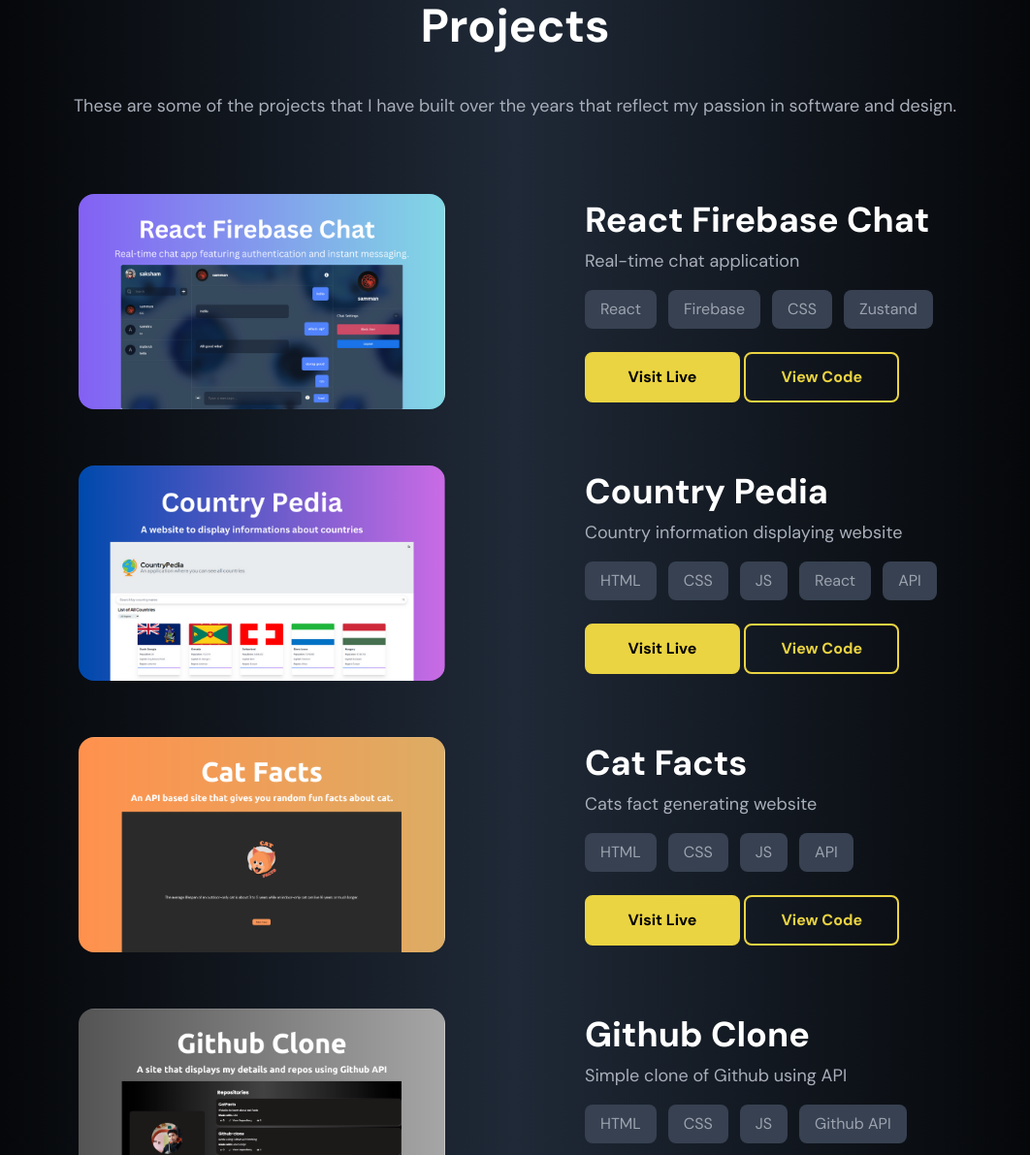
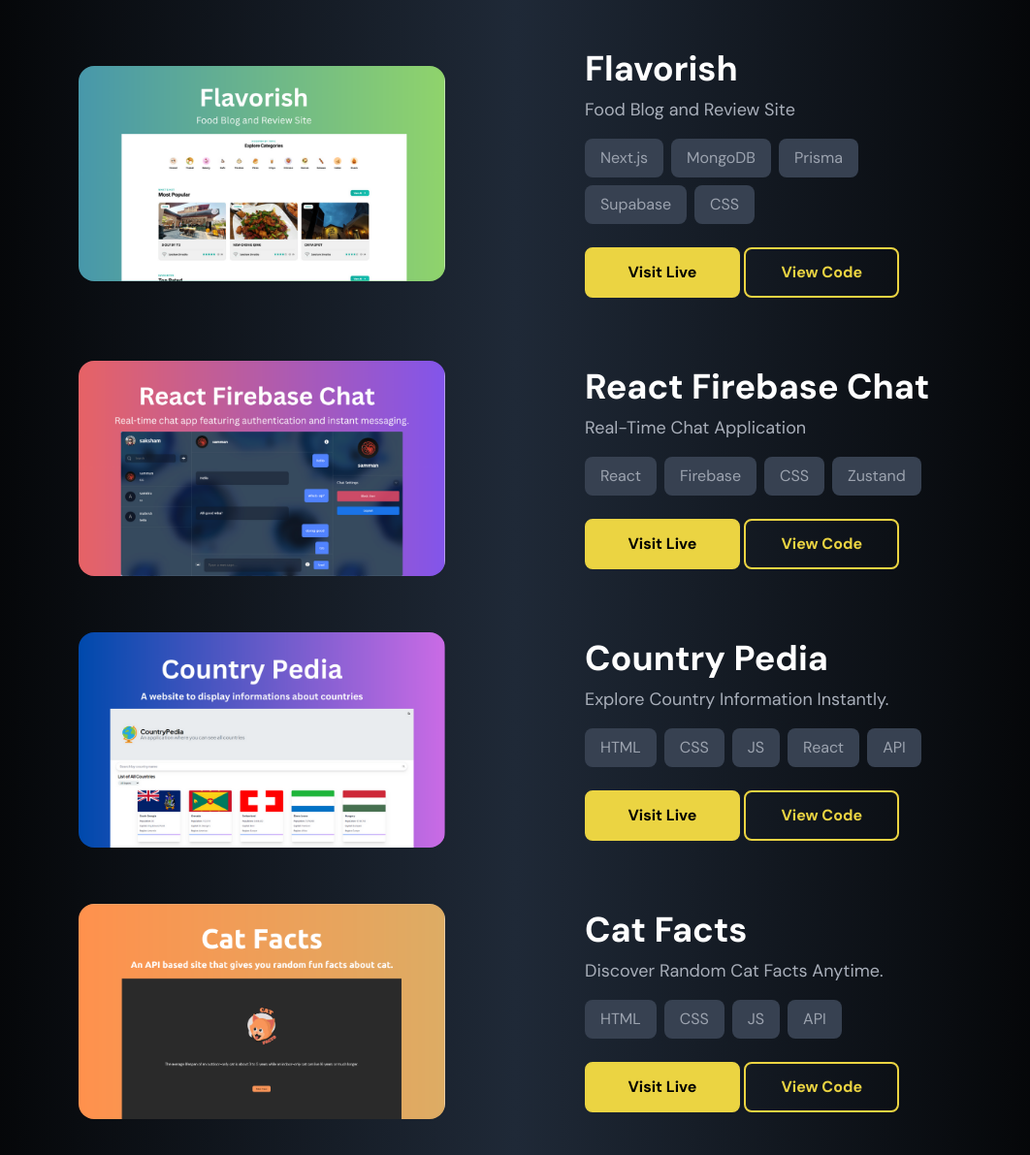
Before and after one commit to Saksham-w/Portfolio, a website built with Vite: page index.html in a window 1280 px wide. Shown: the part 1609-2800 px from the top of the page at 97% size, without its empty margins (109-1171 px from the left). Built offline with nearby package versions, Linux system fonts and the light colour scheme.

Commit message:
update: projects and hero section

```diff
--- a/index.html
+++ b/index.html
@@ -188,8 +188,8 @@
             <p
               class="my-5 text-lg lg:text-xl text-center lg:text-left text-mutedtext"
             >
-              Hey there! I am Computer science student and web dev enthusiast. I
-              craft eye-catching, user-friendly websites that set you apart.
+              Hey there! I am Full-Stack Web Developer. I
+              craft eye-catching, User-Friendly Websites and High Performing Optimised Applications that set you apart.
               Ready to elevate your online game together?
             </p>
             <a href="#contact"
@@ -206,7 +206,7 @@
       <!-- bg-gradient-to-b from-gray-800 via-black to-black -->
       <div
         id="about"
-        class="flex flex-col items-center justify-center min-h-screen max-w-[1240px] mx-auto"
+        class="flex flex-col items-center justify-center py-44 max-w-[1240px] mx-auto"
       >
         <h1
           class="w-full flex justify-center items-center text-3xl lg:text-5xl font-bold my-3"
@@ -216,8 +216,8 @@
         <p
           class="text-lg lg:text-xl text-center lg:text-left text-mutedtext mt-3"
         >
-          Hello! I'm Saksham Shrestha, a third-year Computer Science student
-          with a fervent passion for frontend web development. My expertise lies
+          Hello! I'm Saksham Shrestha, a Computer Science Graduate
+          with a fervent passion for Full-Stack web development. My expertise lies
           in crafting dynamic and responsive web applications using JavaScript
           technologies like React and Next.js. My approach combines innovative
           design with functional simplicity, aiming to create user-friendly and
@@ -363,6 +363,13 @@
         >
           <img src="/skills/16.png" alt="" class="h-20 w-20" />
         </div>
+        <div
+          title="MongoDB"
+          class="p-5 bg-black shadow-lg shadow-green-400 m-5 rounded-full h-32 w-32 flex items-center justify-center hover:scale-105 transition duration-150 cursor-pointer"
+        >
+          <img src="/skills/17.png" alt="" class="h-20 w-20" />
+        </div>
+
         </div>
       </div>
       <!-- Footer  -->
--- a/main.js
+++ b/main.js
@@ -6,9 +6,17 @@
 
 const projectsArray = [
   {
-    image: "/projects/chatapp.png",
+    image: "/projects/flavorish.png",
+    title: "Flavorish",
+    description: "Food Blog and Review Site",
+    techUsed: ["Next.js", "MongoDB", "Prisma", "Supabase", "CSS"],
+    url: "https://flavorish.vercel.app/",
+    githubUrl: "https://github.com/Saksham-w/flavorish",
+  },
+  {
+    image: "/projects/chat.png",
     title: "React Firebase Chat",
-    description: "Real-time chat application",
+    description: "Real-Time Chat Application",
     techUsed: ["React", "Firebase", "CSS", "Zustand"],
     url: "https://reactchat-c34ca.web.app/",
     githubUrl: "https://github.com/Saksham-w/react-firebase-chat",
@@ -16,7 +24,7 @@
   {
     image: "/projects/countrypedia.png",
     title: "Country Pedia",
-    description: "Country information displaying website",
+    description: "Explore Country Information Instantly.",
     techUsed: ["HTML", "CSS", "JS", "React", "API"],
     url: "https://thecountrypedia.vercel.app/",
     githubUrl: "https://github.com/Saksham-w/CountryPedia",
@@ -24,15 +32,15 @@
   {
     image: "/projects/catfacts.png",
     title: "Cat Facts",
-    description: "Cats fact generating website",
+    description: "Discover Random Cat Facts Anytime.",
     techUsed: ["HTML", "CSS", "JS", "API"],
     url: "https://randomcatsfacts.vercel.app/",
     githubUrl: "https://github.com/Saksham-w/CatFacts",
   },
   {
-    image: "/projects/githubclone.png",
-    title: "Github Clone",
-    description: "Simple clone of Github using API",
+    image: "/projects/codenest.png",
+    title: "Code Nest",
+    description: "An Application To View Repositories Using API",
     techUsed: ["HTML", "CSS", "JS", "Github API"],
     url: "https://bestgithubclone.vercel.app/",
     githubUrl: "https://github.com/Saksham-w/Github-clone",
@@ -40,7 +48,7 @@
   {
     image: "/projects/techthreads.png",
     title: "Tech Threads",
-    description: "Tech news generating website using API",
+    description: "See Latest Tech News and Discussions",
     techUsed: ["HTML", "CSS", "JS", "API"],
     url: "https://techthreads.vercel.app/",
     githubUrl: "https://github.com/Saksham-w/Tech-Threads",
@@ -70,7 +78,7 @@
       <h1 class="text-2xl lg:text-4xl py-2 font-bold">${project.title}</h1>
       <p class="text-lg text-mutedtext">${project.description}</p>
       <div
-        class="allTechsUsed text-sm lg:text-base flex flex-row flex-wrap my-4 items-center justify-center"
+        class="allTechsUsed text-sm lg:text-base flex flex-row flex-wrap my-4 items-center justify-center lg:justify-start gap-2"
       >
       </div>
       <div>
@@ -97,7 +105,7 @@
   project.techUsed.map(function (tech) {
     const techDiv = document.createElement("div");
     techDiv.innerHTML = `<div
-    class="bg-gray-700 rounded-lg mr-3 px-4 py-2 text-gray-400 my-2 lg:my-0"
+    class="bg-gray-700 rounded-lg px-4 py-2 text-gray-400"
   >
     ${tech}
   </div>`;
@@ -127,6 +135,5 @@
   element.addEventListener("click", function () {
     hamburgermenu.classList.remove("showMenu");
     hamburgerbtn.innerHTML = '<i class="ri-menu-line"></i>';
-
   });
 });
```
Also changed, not shown: public/projects/chat.png (added), public/projects/codenest.png (added), public/projects/flavorish.png (added), public/projects/githubclone.png (deleted), public/skills/17.png (added), 1 other file.
